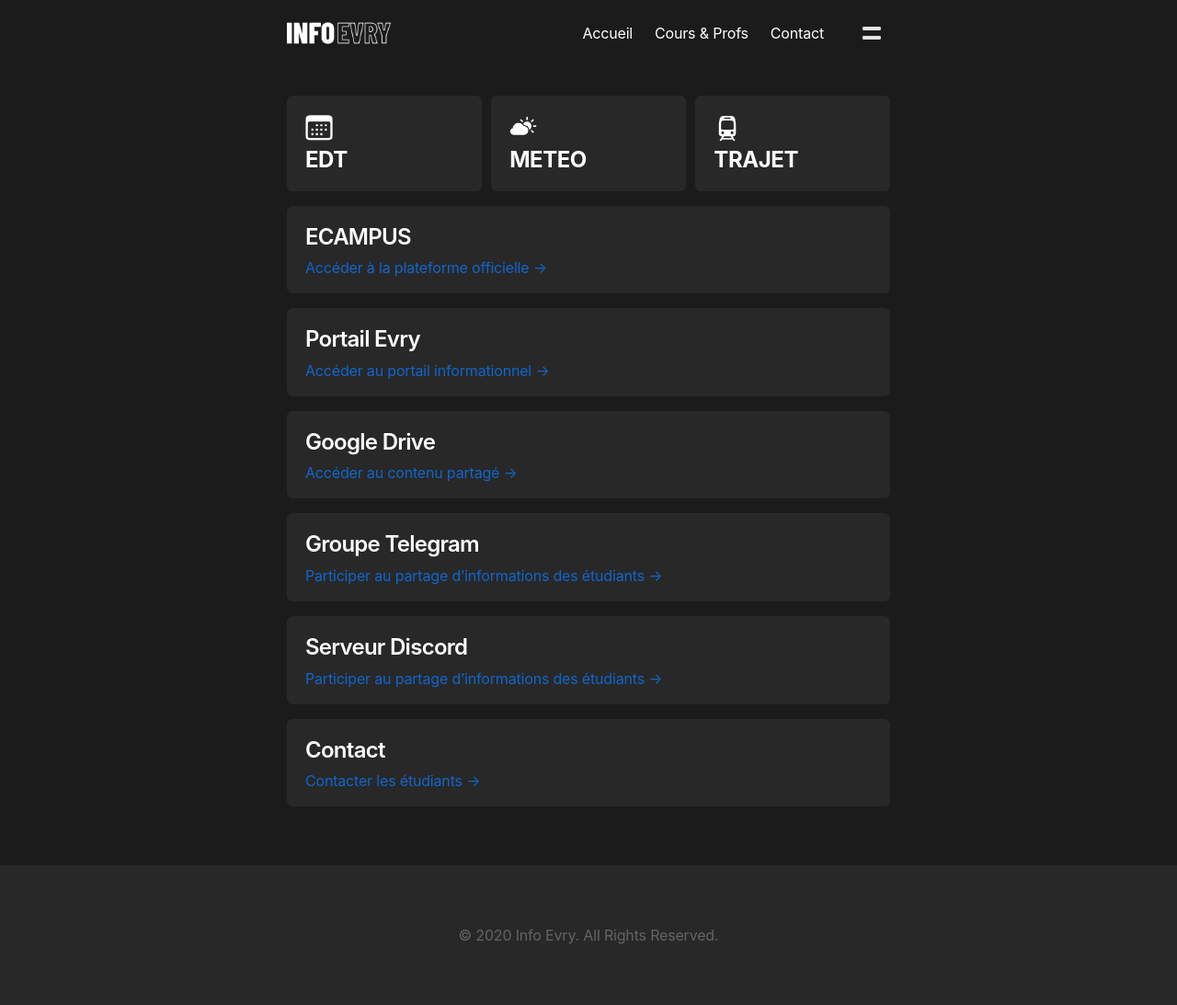
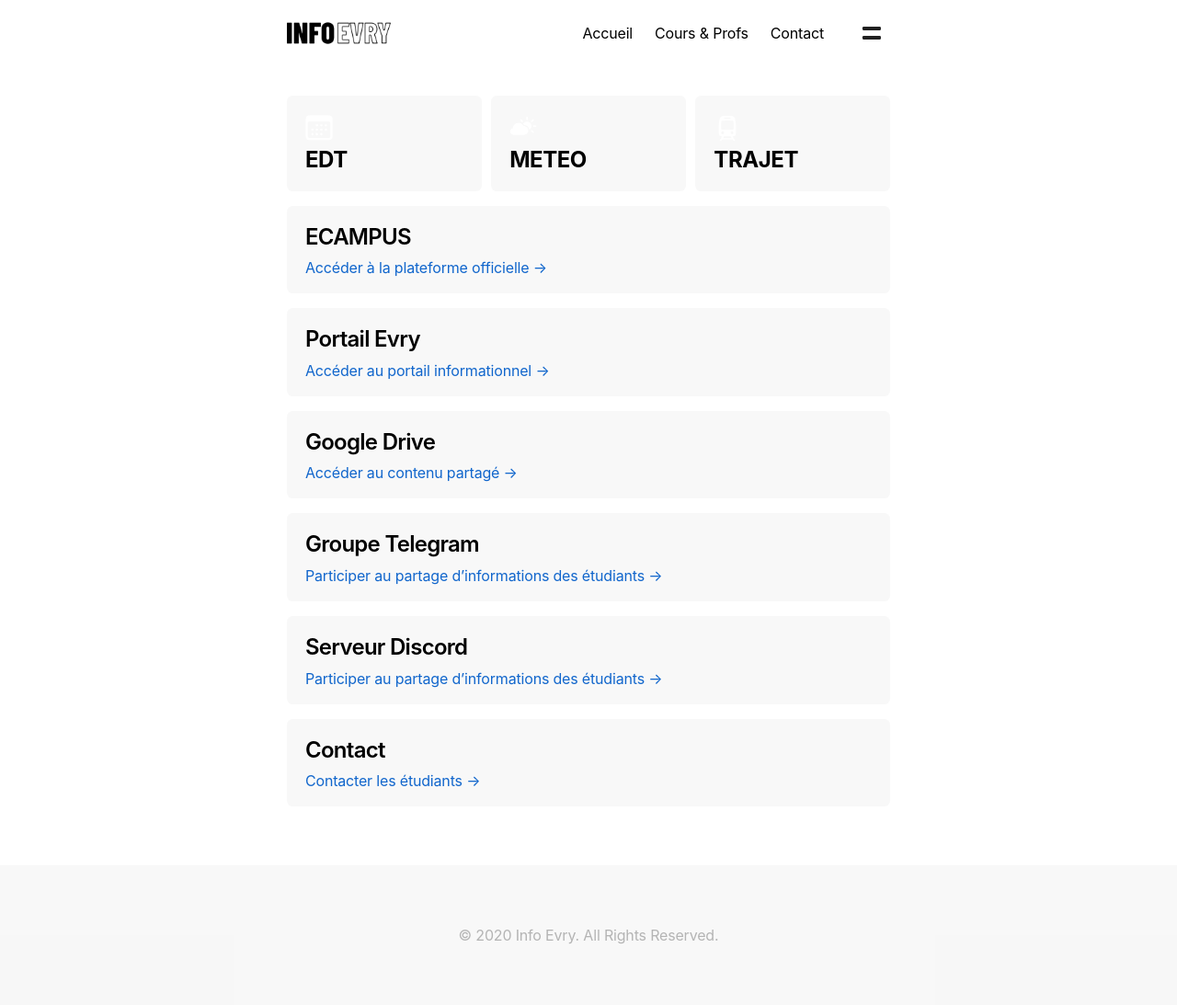
Before and after one commit to info-evry/i1w, a Node server app: page / in a window 1280 px wide. Shown: the whole page at 92% size. Run offline with Node 20, Linux system fonts and the light colour scheme.

Commit message:
Meilleure intégration des thèmes
Sauf pour les icônes, je ne comprends pas du tout comment le changement d'images en fonction
du thème opère sur 'infoEvry' donc je ne peux pas copier son fonctionnement

```diff
--- a/public/css/standard.css
+++ b/public/css/standard.css
@@ -52,7 +52,6 @@
 	--light-element-border-alpha: rgba(230, 230, 230, 0.6);
 	--light-element-border: rgba(230, 230, 230, 0.7);
 	--light-element-border-hover: rgba(230, 230, 230, 0.8);
-	--light-element-modal-background-color: rgba(230, 230, 230,1);/*Obligé de la rajouter sinon les fenetres modales avaient un fond transparent avec le thème light*/
 	--light-border-alpha: rgba(230, 230, 230, 0.6);
 	--light-border: rgba(230, 230, 230, 0.7);
 	--light-border-hover: rgba(230, 230, 230, 0.8);
@@ -284,7 +283,6 @@
 	--caption-background-hover: var(--light-caption-background-hover);
 	--element-background-alpha: var(--light-element-background-alpha);
 	--element-background: var(--light-element-background);
-	--element-modal-background: var(--light-element-modal-background-color);
 	--element-background-hover: var(--light-element-background-hover);
 	--element-border-alpha: var(--light-element-border-alpha);
 	--element-border: var(--light-element-border);
@@ -336,7 +334,6 @@
 	--caption-background-hover: var(--dark-caption-background-hover);
 	--element-background-alpha: var(--dark-element-background-alpha);
 	--element-background: var(--dark-element-background);
-	--element-modal-background: var(--element-background);
 	--element-background-hover: var(--dark-element-background-hover);
 	--element-border-alpha: var(--dark-element-border-alpha);
 	--element-border: var(--dark-element-border);
--- a/public/css/style.css
+++ b/public/css/style.css
@@ -2261,7 +2261,8 @@ body:not(.singular) .post-header .post-meta>* {
 	height: 100vh;
 	top: 0;
 	left: 0;
-	background-color: rgba(0, 0, 0, .8);
+	background-color: var(--dark-page-color-alpha);
+	cursor: pointer;
 
 	display: none;
 	justify-content: center;
@@ -2273,8 +2274,9 @@ body:not(.singular) .post-header .post-meta>* {
 	min-height: 66%;
 	min-width: 66%;
 	border-radius: 15px;
-	background-color: var(--element-modal-background);
-	box-shadow: 0 0 60px black;
+	background-color: var(--page-color);
+	box-shadow: 0px 5px 20px -2px var(--input-shadow-alpha);
+	cursor: default;
 }
 
 .el-modal > .el-add {
--- a/views/home.ejs
+++ b/views/home.ejs
@@ -1,6 +1,6 @@
 <%- include('includes/head') %>
 
-<body class="home color-scheme-auto singular header-adaptative header-auto-hide color-scheme-dark">
+<body class="home color-scheme-auto singular header-adaptative header-auto-hide color-scheme-light">
     <%- include('includes/header') %>
 
     <main id="site-content">
@@ -10,21 +10,21 @@
 					<ul class="element el-utilities">
 						<li class="element el-utility">
 							<a id="el-utility-edt" href="javascript:void(0);">
-								<img class="el-utility-content" src="img/icons/calandar-icon-100x100.png" alt="calandar" width="30" height="30">
+								<img class="el-utility-content" src="img/icons/calandar-icon-dsc.png" alt="calandar" width="30" height="30">
 								<h2 class="el-utility-content">EDT</h2>
 							</a>
 						</li>
 
 						<li class="element el-utility">
 							<a href="javascript:void(0);">
-								<img class="el-utility-content" src="img/icons/weather-icon-100x100.png" alt="cloud with sun in background" width="30" height="30"/>
+								<img class="el-utility-content" src="img/icons/weather-icon-dsc.png" alt="cloud with sun in background" width="30" height="30"/>
 								<h2 class="el-utility-content">METEO</h2>
 							</a>
 						</li>
 
 						<li class="element el-utility">
 							<a href="javascript:void(0);">
-								<img class="el-utility-content" src="img/icons/transport-icon-100x100.png" alt="face view of a tram" width="30" height="30">
+								<img class="el-utility-content" src="img/icons/transport-icon-dsc.png" alt="face view of a tram" width="30" height="30">
 								<h2 class="el-utility-content">TRAJET</h2>
 							</a>
 						</li>
@@ -66,7 +66,7 @@
 
 		<div class="el-modal-bg" id="el-modal-edt">
 			<div class ="el-modal element">
-				<span class="el-modal-close">&times;</span>
+				<a href="javascript:void(0);" class="el-modal-close">&times;</a>
 				<div class="el-add">
 					<div id="edt-container">
 						<div id="edt-form">
```
Also changed, not shown: public/img/icons/calandar-icon-dsc.png (renamed from public/img/icons/calandar-icon-100x100.png), public/img/icons/calandar-icon-lsc.png (added), public/img/icons/transport-icon-dsc.png (renamed from public/img/icons/transport-icon-100x100.png), public/img/icons/transport-icon-lsc.png (added), public/img/icons/weather-icon-dsc.png (renamed from public/img/icons/weather-icon-100x100.png), public/img/icons/weather-icon-lsc.png (added), public/js/app.js.
